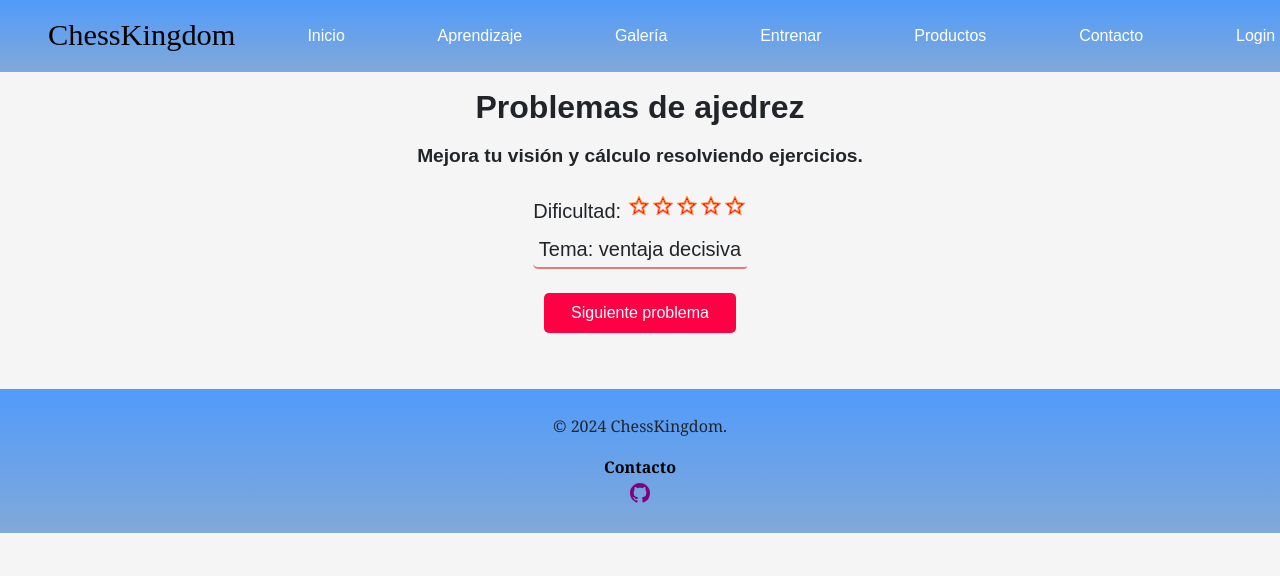
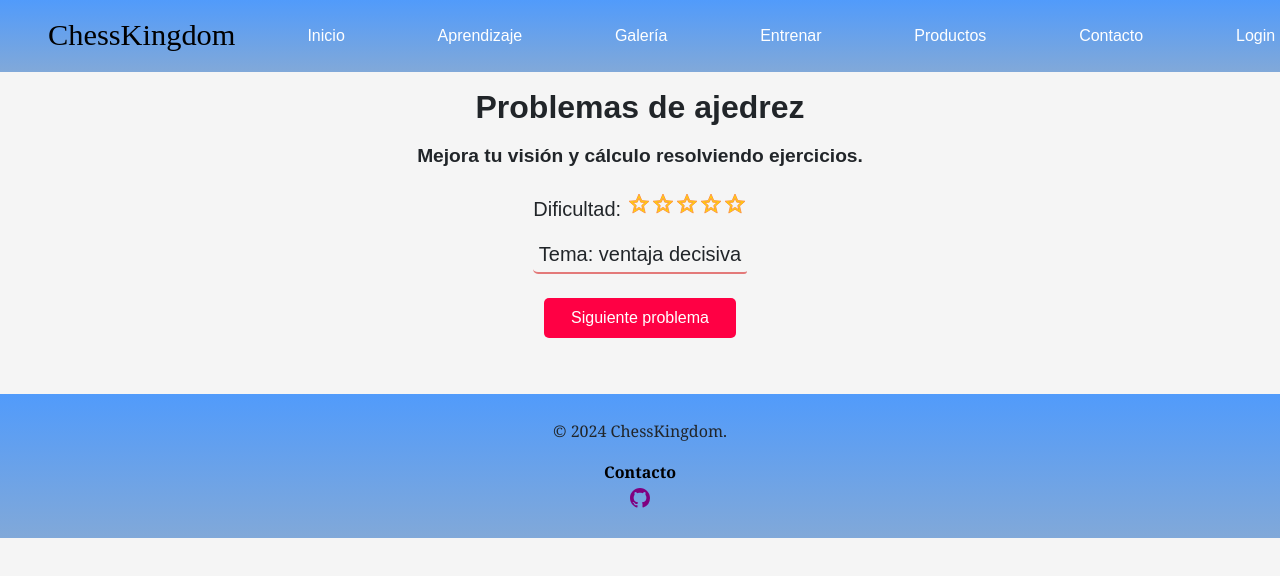
Before and after one commit to KingLear90/chesskingdom_deploy, a React (Vite) app in the folder front/: page /practice in a window 1280 px wide. Shown: the top 576 px of the page. Built offline with nearby package versions, Linux system fonts and the light colour scheme; no server answers; a web font is replaced by a local one.

Commit message:
updated style

```diff
--- a/front/src/components/Training/MatePractice.css
+++ b/front/src/components/Training/MatePractice.css
@@ -29,8 +29,7 @@ h1 {
 }
 
 .difficultyRank {
-    margin-top: 0.1em;
-
+    margin-bottom: 0.4em;
 }
 
 #chessboard-container {
@@ -93,6 +92,6 @@ h1 {
 }
 
 .ratingStars svg {
-    color: #ff0025;
+    color: gold;
     stroke: #ff9944;
   }
```
